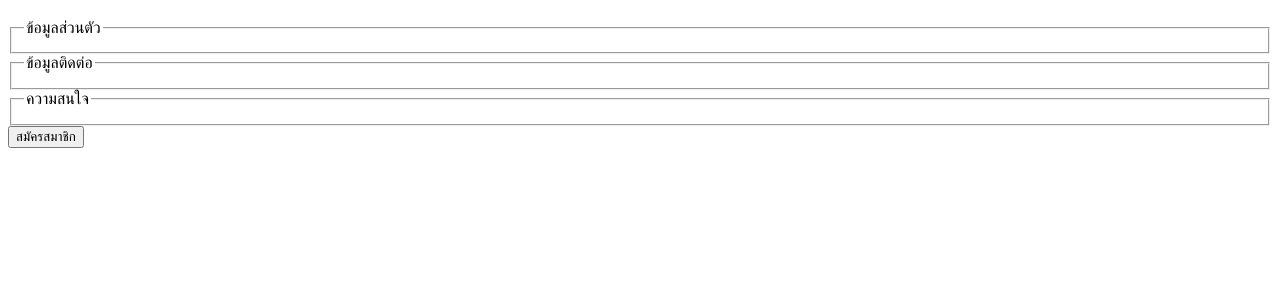
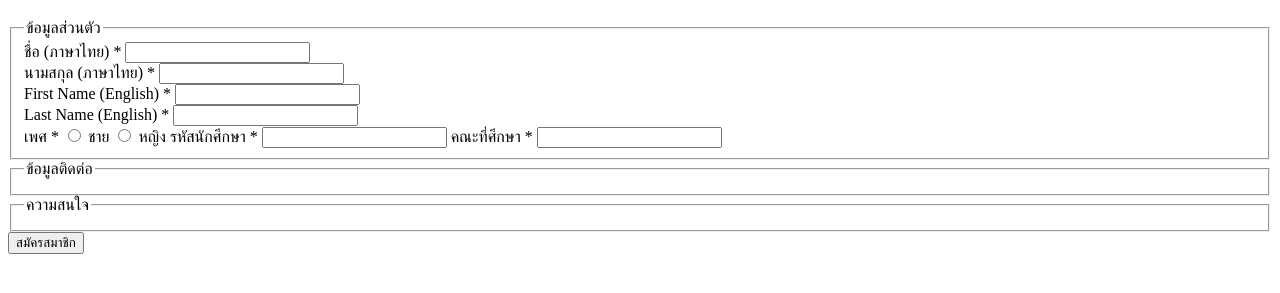
Before and after one commit to chayakornjitudomkul/6709616400_LibraryMembershipApplicationForm, a plain HTML site: page index.html in a window 1280 px wide. Shown: the part 61-354 px from the top of the page. Drawn offline with Linux system fonts and the light colour scheme.

Commit message:
Add Personal Information fields in form

```diff
--- a/index.html
+++ b/index.html
@@ -15,6 +15,39 @@
         </header>
         <fieldset>
             <legend>ข้อมูลส่วนตัว</legend>
+            <div class="name-container">
+                <div>
+                    <label for="firstNameTH">ชื่อ (ภาษาไทย) <span>*</span></label>
+                    <input type="text" id="firstNameTH" name="firstNameTH" required>
+                </div>
+                <div>
+                    <label for="lastNameTH">นามสกุล (ภาษาไทย) <span>*</span></label>
+                    <input type="text" id="lastNameTH" name="lastNameTH" required>
+                </div>
+            </div>
+
+            <div class="name-container">
+                <div>
+                    <label for="firstNameEN">First Name (English) <span>*</span></label>
+                    <input type="text" id="firstNameEN" name="firstNameEN" required>
+                </div>
+                <div>
+                    <label for="lastNameEN">Last Name (English) <span>*</span></label>
+                    <input type="text" id="lastNameEN" name="lastNameEN" required>
+                </div>
+            </div>
+            <label>เพศ <span>*</span></label>
+            <input type="radio" id="male" name="gender" value="male" required>
+            <label for="male">ชาย</label>
+            <input type="radio" id="female" name="gender" value="female" required>
+            <label for="female">หญิง</label>
+
+            <label for="studentId">รหัสนักศึกษา <span>*</span></label>
+            <input type="text" id="studentId" name="studentId" required pattern="\d{10}"
+                title="กรุณากรอกเลข 10 หลักของรหัสนักศึกษา">
+
+            <label for="faculty">คณะที่ศึกษา <span>*</span></label>
+            <input type="text" id="faculty" name="faculty" required>
         </fieldset>
         <fieldset>
             <legend>ข้อมูลติดต่อ</legend>
```
